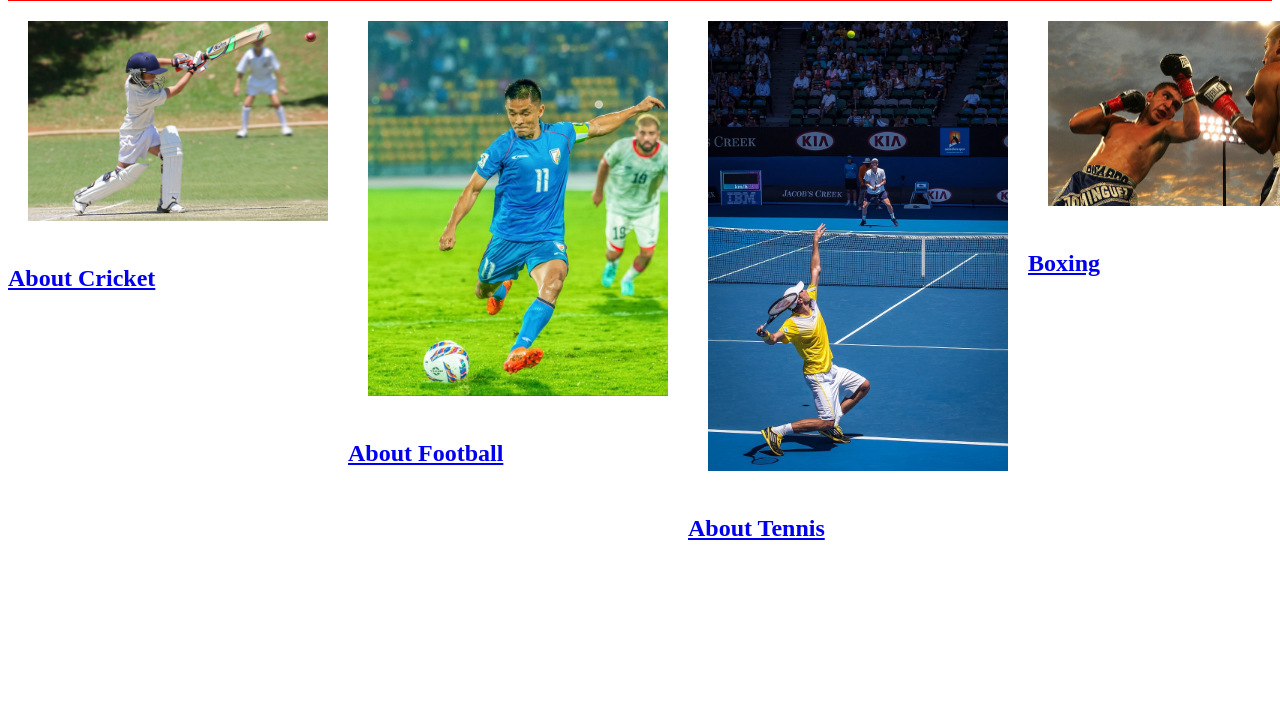
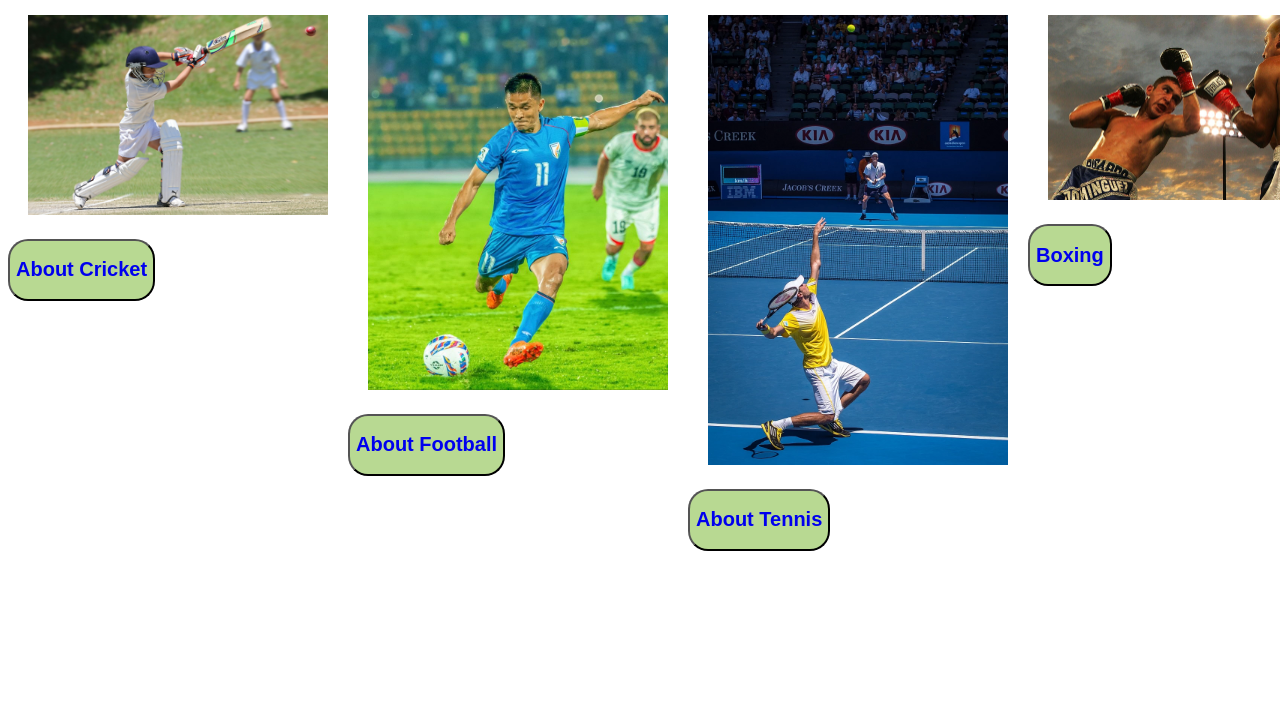
Before and after one commit to YashD871/Sports-website, a plain HTML site: page index.html in a window 1280 px wide. Shown: the part 93-800 px from the top of the page. Drawn offline with Linux system fonts and the light colour scheme.

Commit message:
modifications

```diff
--- a/index.html
+++ b/index.html
@@ -8,8 +8,23 @@
     <style>
         img {
             width: 300px;
+            /* box-shadow: 6px 6px 8px rgb(184, 217, 146); */
             padding: 20px;
             margin-top: 40pxs;
+            animation-name: zoom;
+            animation-duration: 3s;
+            animation-iteration-count: 2;
+        }
+
+        @keyframes zoom{
+            form {
+                width: 150px;
+            }
+
+            to {
+                width: 300px;
+            }
+
         }
 
         header {
@@ -17,12 +32,23 @@
             justify-content: center;
             align-items: center;
             background-color: bisque;
-
-            border: solid red;
         }
 
         .item {
             display: flex;
+        }
+
+        .btn {
+            border-radius: 20px;
+            background-color: rgb(184, 217, 146);
+        }
+
+        .btn:hover {
+            background-color: rgb(176, 65, 46);
+        }
+
+        a {
+            text-decoration: none;
         }
     </style>
 </head>
@@ -34,20 +60,30 @@
     <div class="item">
         <div class="cr">
             <img src="pexels-case-originals-3657154.jpg" alt=""><br>
-            <a href="cricket.html"><h2>About Cricket</h2></a>
+            <button class="btn"> <a href="cricket.html">
+                    <h2>About Cricket</h2>
+                </a></button>
+
         </div>
         <div class="fb">
-            <img src="Sunil chetri.jfif" alt="">
-            <br>
-            <a href="football.html"><h2>About Football</h2></a>
+            <img src="Sunil chetri.jfif" alt=""><br>
+            <button class="btn"><a href="football.html">
+                    <h2>About Football</h2>
+                </a></button>
         </div>
         <div class="tenis">
             <img src="2013_Australian_Open_-_Guillaume_Rufin.jpg.webp" alt=""><br>
-            <a href="tennis.html"><h2>About Tennis</h2></a>
+            <button class="btn"><a href="tennis.html">
+                    <h2>About Tennis</h2>
+                </a></button>
+
         </div>
         <div class="boxing">
-            <img src="Boxing080905_photoshop.jpg" alt="">
-            <a href="boxing.html"><h2>Boxing</h2></a>
+            <img src="Boxing080905_photoshop.jpg" alt=""><br>
+            <button class="btn"><a href="boxing.html">
+                    <h2>Boxing</h2>
+                </a></button>
+
         </div>
     </div>
 </body>
```
Also changed, not shown: boxing.html (+5 -0 lines).
